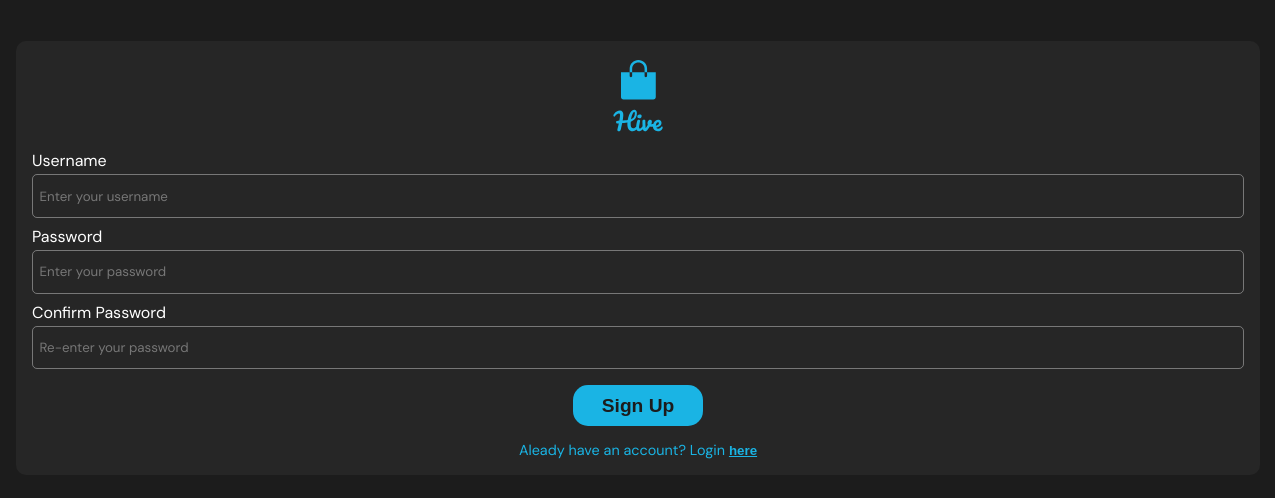
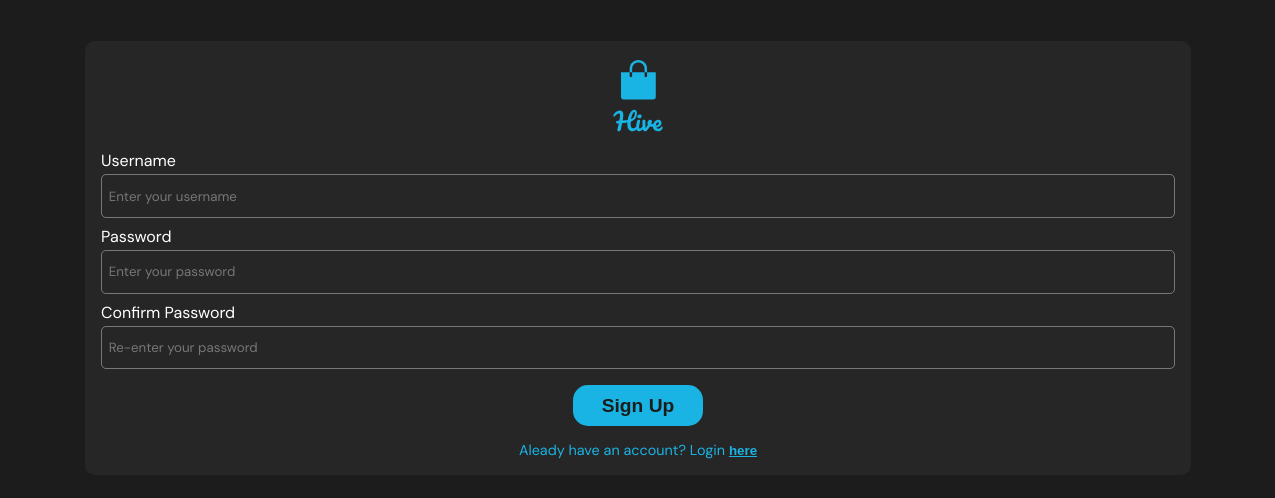
Before and after one commit to K4UNG/hive-products-demo, a React (Create React App) app: page /auth in a window 1536 px wide. Shown: the part 142-640 px from the top of the page, without its empty margins (130-1405 px from the left). Built offline with nearby package versions, Linux system fonts and the light colour scheme.

Commit message:
hover effect on product card button

```diff
--- a/src/components/products/ProductItem.module.css
+++ b/src/components/products/ProductItem.module.css
@@ -74,4 +74,13 @@
     .name {
         white-space: unset;
     }
+
+    .button {
+        transition: color 150ms ease, background-color 150ms ease;
+    }
+
+    .button:hover {
+        background-color: var(--clr-primary);
+        color: var(--clr-neutral-800);
+    }
 }
--- a/src/index.css
+++ b/src/index.css
@@ -51,3 +51,9 @@ ul {
   width: 90%;
   margin: auto;
 }
+
+@media (min-width: 1300px) {
+  .wrapper {
+    width: 80%;
+  }
+}
```
